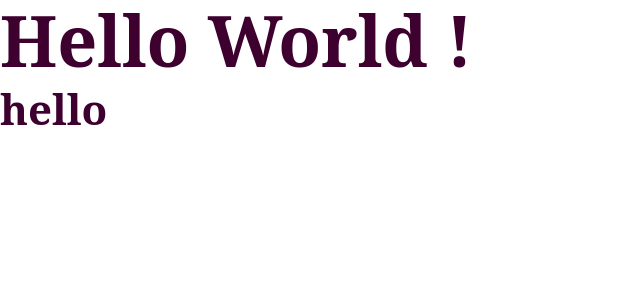
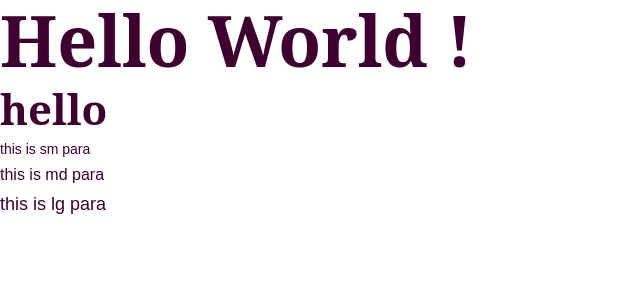
Before and after one commit to academy71/ecommerce-template-nextjs, a Next.js app: page / in a window 1280 px wide. Shown: the top 300 px of the page, without its empty margins (0-640 px from the left). Built offline with nearby package versions, Linux system fonts and the light colour scheme.

Commit message:
update para components name

```diff
--- /dev/null
+++ b/Components/Button/StyledButton.js
@@ -0,0 +1,5 @@
+import styled from "styled-components";
+
+const StyledButton = styled.div`
+
+`
--- a/pages/index.js
+++ b/pages/index.js
@@ -1,10 +1,12 @@
-import {H1,H2} from "./../styles/ShareStyles";
+import {H1,H2, LgDesc, MdDesc, SmDesc} from "./../styles/ShareStyles";
 const Home = () => {
   return (
     <>
       <H1>Hello World !</H1>
       <H2>hello</H2>
-
+      <SmDesc>this is sm para</SmDesc>
+      <MdDesc>this is md para</MdDesc>
+      <LgDesc>this is lg para</LgDesc>
     </>
   );
 };
--- a/styles/ShareStyles.js
+++ b/styles/ShareStyles.js
@@ -37,24 +37,24 @@ const H5 = styled.h5`
 `;
 
 // lg p
-const lgDesc = styled.p`
+const LgDesc = styled.p`
   color: ${THEME.colors.textPrimary};
   font: normal ${THEME.fontWeight.weightNormal} 18px ${THEME.fontFamily.manrope};
   line-height: 30px;
 `;
 
 // md p
-const mdDesc = styled.p`
+const MdDesc = styled.p`
   color: ${THEME.colors.textPrimary};
   font: normal ${THEME.fontWeight.weightNormal} 16px ${THEME.fontFamily.manrope};
   line-height: 28px;
 `;
 
 // sm p
-const smDesc = styled.p`
+const SmDesc = styled.p`
   color: ${THEME.colors.textPrimary};
   font: normal ${THEME.fontWeight.weightNormal} 14px ${THEME.fontFamily.manrope};
   line-height: 24px;
 `;
 
-export {H1, H2, H3, H4, H5, lgDesc, mdDesc, smDesc};
+export {H1, H2, H3, H4, H5, LgDesc, MdDesc, SmDesc};
```
Also changed, not shown: Components/Button/Button.js (added, +9 -0 lines).
